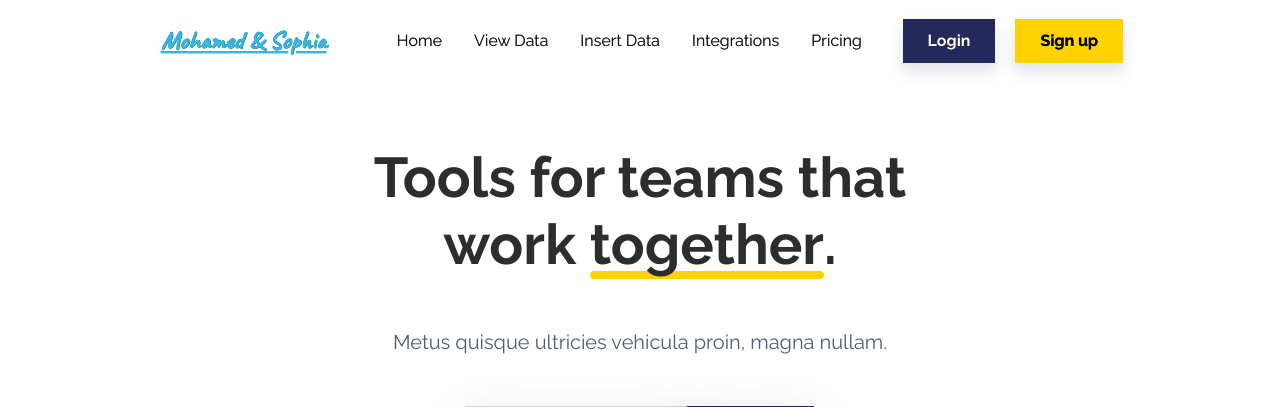
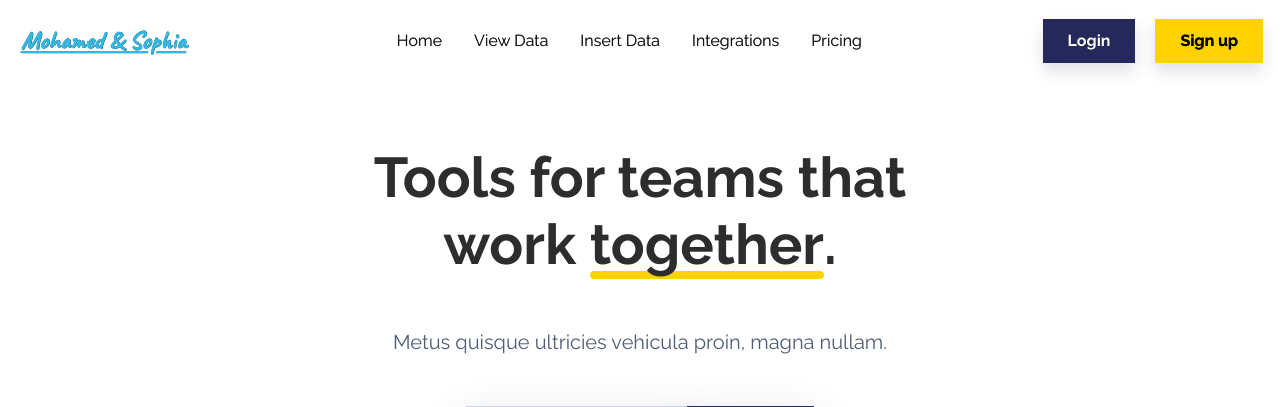
Before and after one commit to mightySIZE/react-flask-webapp, a Flask app: page / in a window 1280 px wide. Shown: the top 407 px of the page. Run offline with Flask 3, Linux system fonts and the light colour scheme; some libraries are stand-ins or nearby versions.

Commit message:
fixed nav bar spacing by adding "container-FLUID"

```diff
--- a/MSapp/templates/base.html
+++ b/MSapp/templates/base.html
@@ -21,7 +21,7 @@
 
 <body>
     <nav class="navbar navbar-light navbar-expand-md fixed-top navbar-shrink py-3" id="mainNav" style="height: 80px;text-shadow: 0.2px 0.2px var(--bs-navbar-active-color);display: inline;overflow: visible;transform: translate(-5px);">
-        <div class="container">
+        <div class="container-fluid">
             <a class="navbar-brand d-flex align-items-center" href="{{ url_for('home') }}">
                 <span style="width: 192.75px;color: rgb(47,185,228);font-size: 25px;font-family: caveat;text-decoration: underline;text-align: center;">
                     Mohamed &amp; Sophia
@@ -41,6 +41,7 @@
                     <li class="nav-item">
                 </ul>
                     {% if current_user.is_authenticated %} <!-- can access current_user because of flask_login -->
+                        <a>Welcome, {{ current_user.username }}!</a>
                         <a class="btn btn-primary shadow" style="margin-left: 10px;" role="button" href="{{ url_for('logout') }}">Logout</a>
                     {% else %}
                         <a class="btn btn-primary shadow" style="margin-right: 20px;" role="button" href="{{ url_for('login') }}">Login</a>
```
